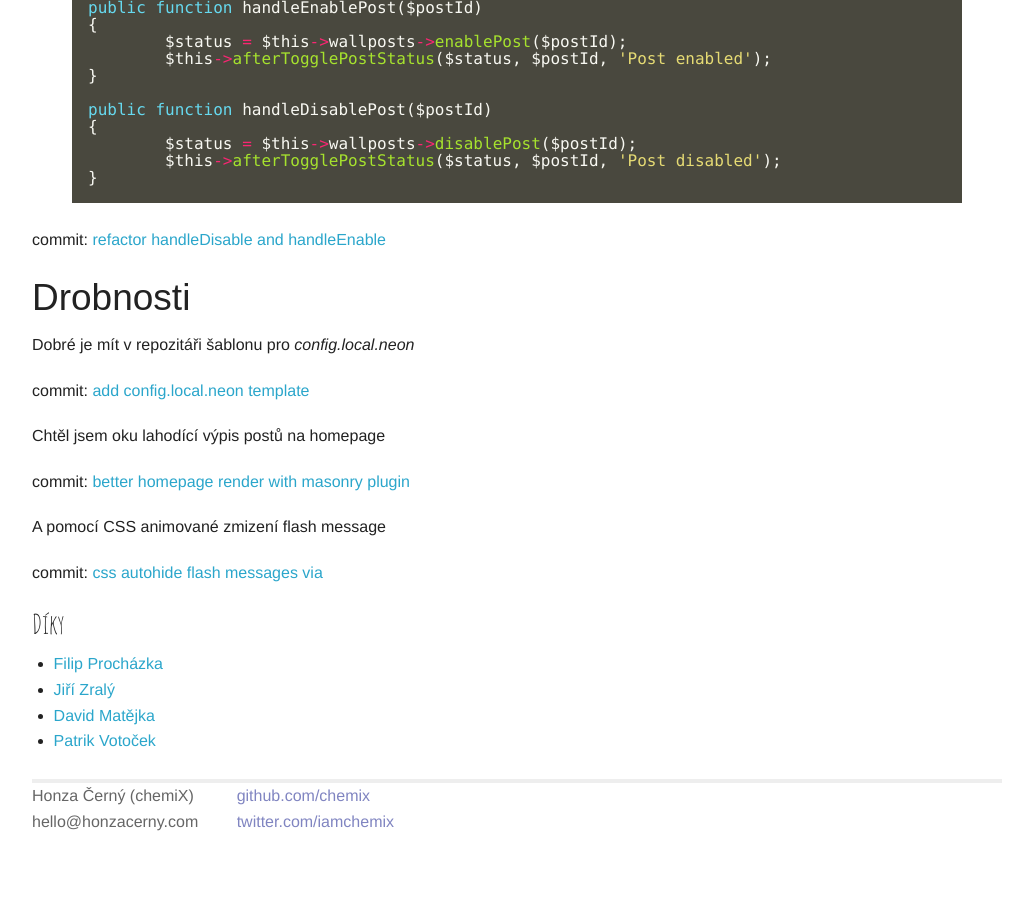
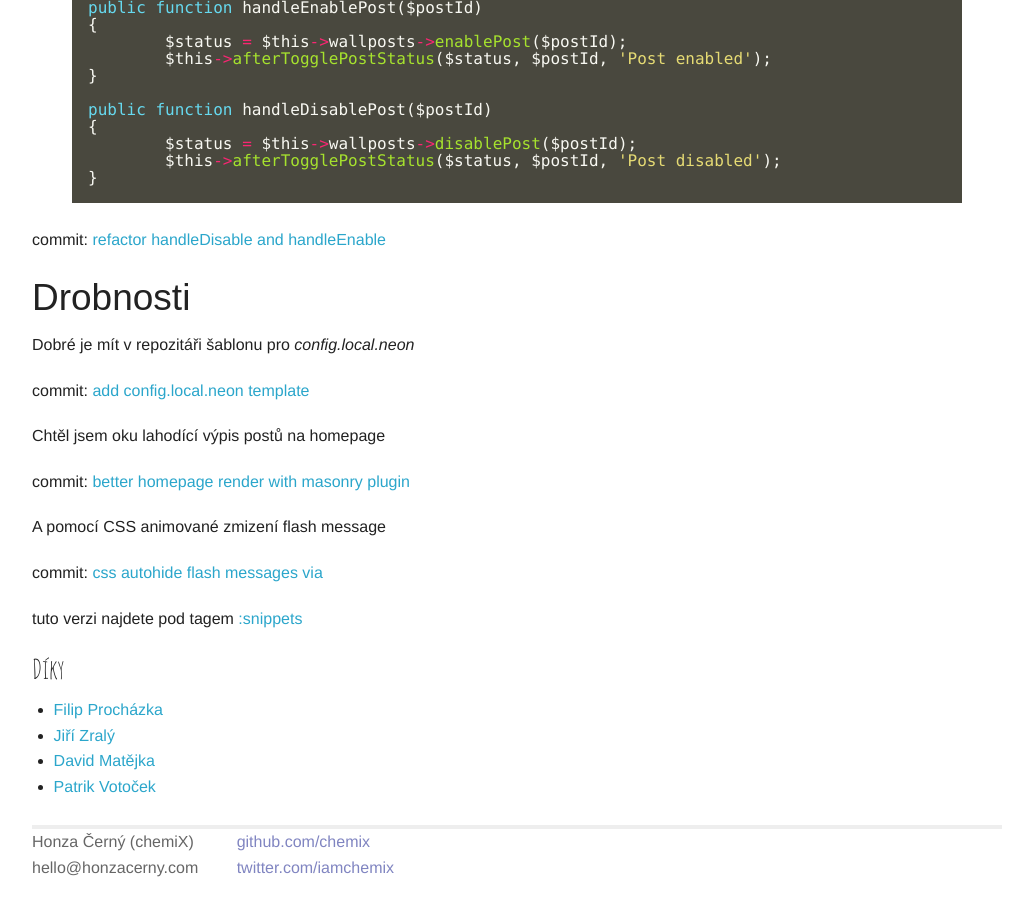
Before and after one commit to chemix/chemix.github.com, a Jekyll site: the page built from _posts/2014-06-13-nette-facebook-reader.md, in a window 1280 px wide and 900 px high, scrolled down 27246 px. Shown: the whole window, without its empty margins (123-1156 px from the left). Built offline with Jekyll 4.4.1, drawn with Linux system fonts in a browser that asks for light colours; some web fonts are replaced; Markdown is read by kramdown in place of the engine named in the settings; before the commit the page ends 28101 px from its top, so only the background shows below that.

Commit message:
Updated 2014-06-13-nette-facebook-reader.md

```diff
--- a/_posts/2014-06-13-nette-facebook-reader.md
+++ b/_posts/2014-06-13-nette-facebook-reader.md
@@ -1312,6 +1312,9 @@ A pomocí CSS animované zmizení flash message
 commit: [css autohide flash messages via](https://github.com/chemix/Nette-Facebook-Reader/commit/c7e45f59d17bab2b45d81792ff34a3e953253011)
 
 
+tuto verzi najdete pod tagem [:snippets](https://github.com/chemix/Nette-Facebook-Reader/tree/snippets)
+
+
 
 ### Díky
 - [Filip Procházka](https://github.com/fprochazka)
```
